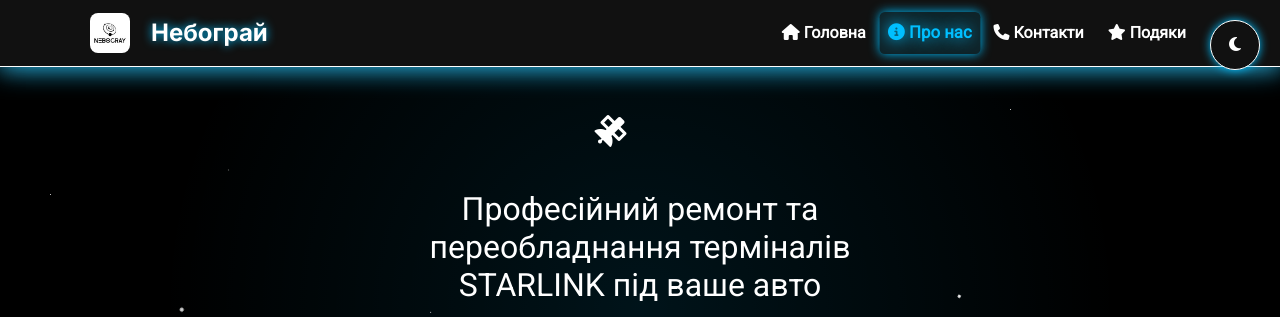
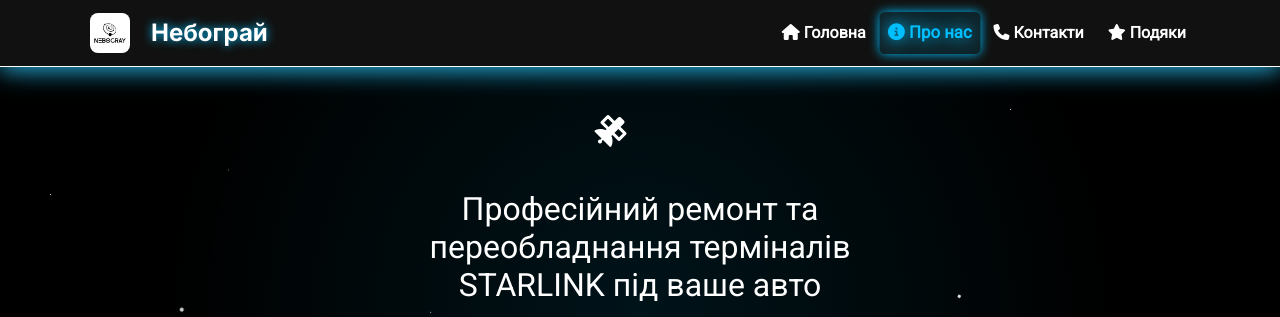
Before and after one commit to Mo-Love/nebogray-flask, a Flask app: page /about in a window 1280 px wide. Shown: the top 317 px of the page. Run offline with Flask 3, Linux system fonts and the light colour scheme.

Commit message:
Update base.html

```diff
--- a/templates/base.html
+++ b/templates/base.html
@@ -9,16 +9,13 @@
     <link href="https://cdnjs.cloudflare.com/ajax/libs/font-awesome/6.4.0/css/all.min.css" rel="stylesheet">
     <link rel="stylesheet" href="{{ url_for('static', filename='css/style.css') }}">
 </head>
-<body data-theme="dark">
-    <!-- Прелоадер -->
+<body data-theme="dark">  <!-- Темна тема за замовчуванням, без перемикача -->
+    <!-- Прелоадер — 2с, пульсує -->
     <div id="preloader" class="preloader">
         <img src="{{ url_for('static', filename='IMG_0093.gif') }}" alt="Завантаження..." class="preloader-img">
     </div>
 
-    <!-- Кнопка зміни теми (z-index нижче navbar) -->
-    <button class="btn theme-toggle" onclick="toggleTheme()"><i class="fas fa-moon"></i></button>
-
-    <!-- Navbar -->
+    <!-- Navbar з написом "Небограй" -->
     <nav class="navbar navbar-expand-lg navbar-dark">
         <div class="container">
             <a class="navbar-brand" href="/">
@@ -76,16 +73,6 @@
                 }
             }, 2000);
 
-            function toggleTheme() {
-                const body = document.body;
-                body.dataset.theme = body.dataset.theme === 'dark' ? 'light' : 'dark';
-                localStorage.setItem('theme', body.dataset.theme);
-            }
-
-            // Відновлення теми
-            const savedTheme = localStorage.getItem('theme');
-            if (savedTheme) document.body.dataset.theme = savedTheme;
-
             // Анімація лічильників
             function animateCounters() {
                 const counters = document.querySelectorAll('.count');
@@ -136,8 +123,6 @@
             // Дебаг
             const navbarText = document.querySelector('.navbar-text');
             if (navbarText) console.log('Navbar text loaded: Небограй');
-            const themeToggle = document.querySelector('.theme-toggle');
-            if (themeToggle) console.log('Theme toggle loaded');
             const satellite = document.querySelector('.satellite');
             if (satellite) console.log('Satellite loaded and animated');
         });
```
